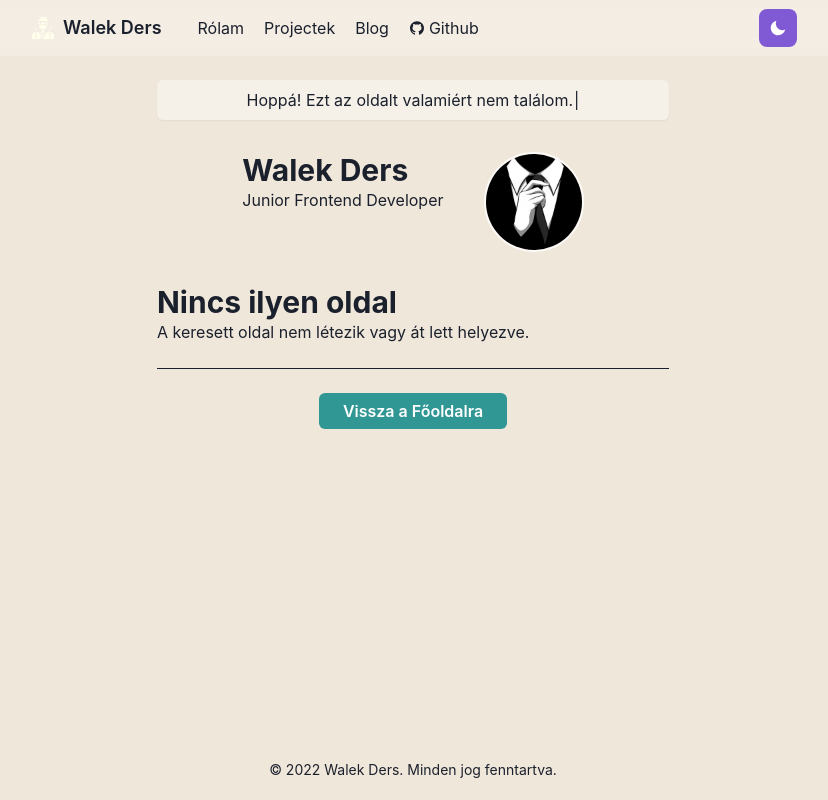
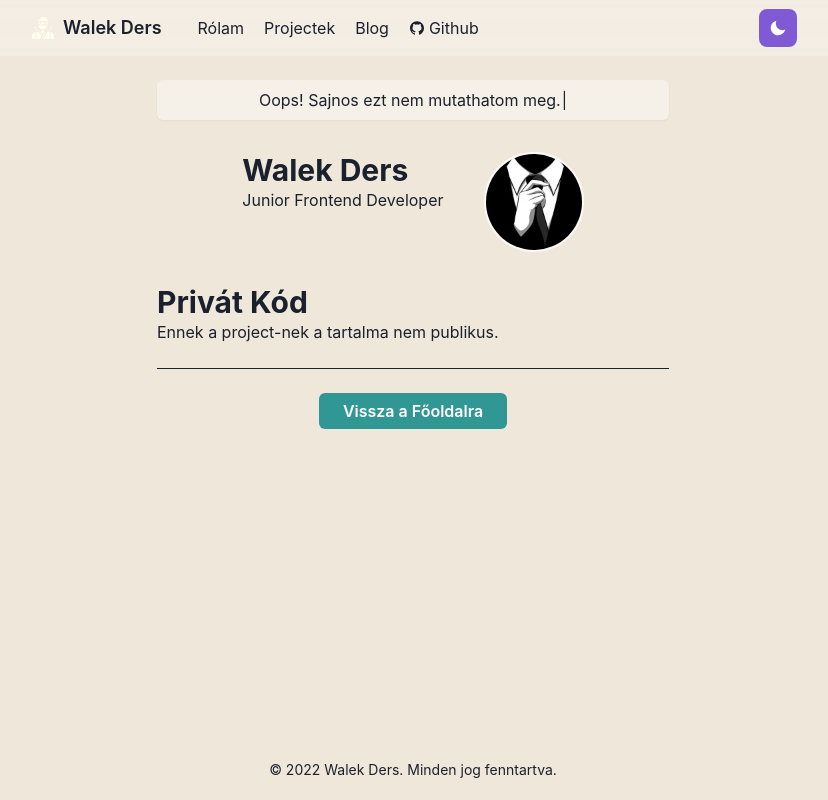
Before and after one commit to wDers/portfolio-website, a Next.js app: page /private-code in a window 1280 px wide. Before the commit this address had no page. Shown: the whole page, without its empty margins (227-1055 px from the left). Built offline with nearby package versions, Linux system fonts and the light colour scheme.

Commit message:
feat(private-code): add private code page

```diff
--- /dev/null
+++ b/pages/private-code.js
@@ -0,0 +1,31 @@
+import React from "react";
+import Link from "next/link";
+import { motion } from "framer-motion";
+import { Header } from "../components";
+
+function PrivateCode({ variants }) {
+  return (
+    <motion.div
+      initial="hidden"
+      animate="enter"
+      exit="exit"
+      variants={variants}
+      transition={{ duration: 0.4, type: "easeInOut" }}
+      style={{ position: "relative" }}
+    >
+      <Header lastString="Oops! Sajnos ezt nem mutathatom meg." />
+      <section class="mt-10">
+        <h1>Privát Kód</h1>
+        <span>Ennek a project-nek a tartalma nem publikus.</span>
+        <hr className="my-6 border-text dark:border-whitesmoke" />
+        <div className="flex justify-center">
+          <Link href="/">
+            <button className="link-btn">Vissza a Főoldalra</button>
+          </Link>
+        </div>
+      </section>
+    </motion.div>
+  );
+}
+
+export default PrivateCode;
```
